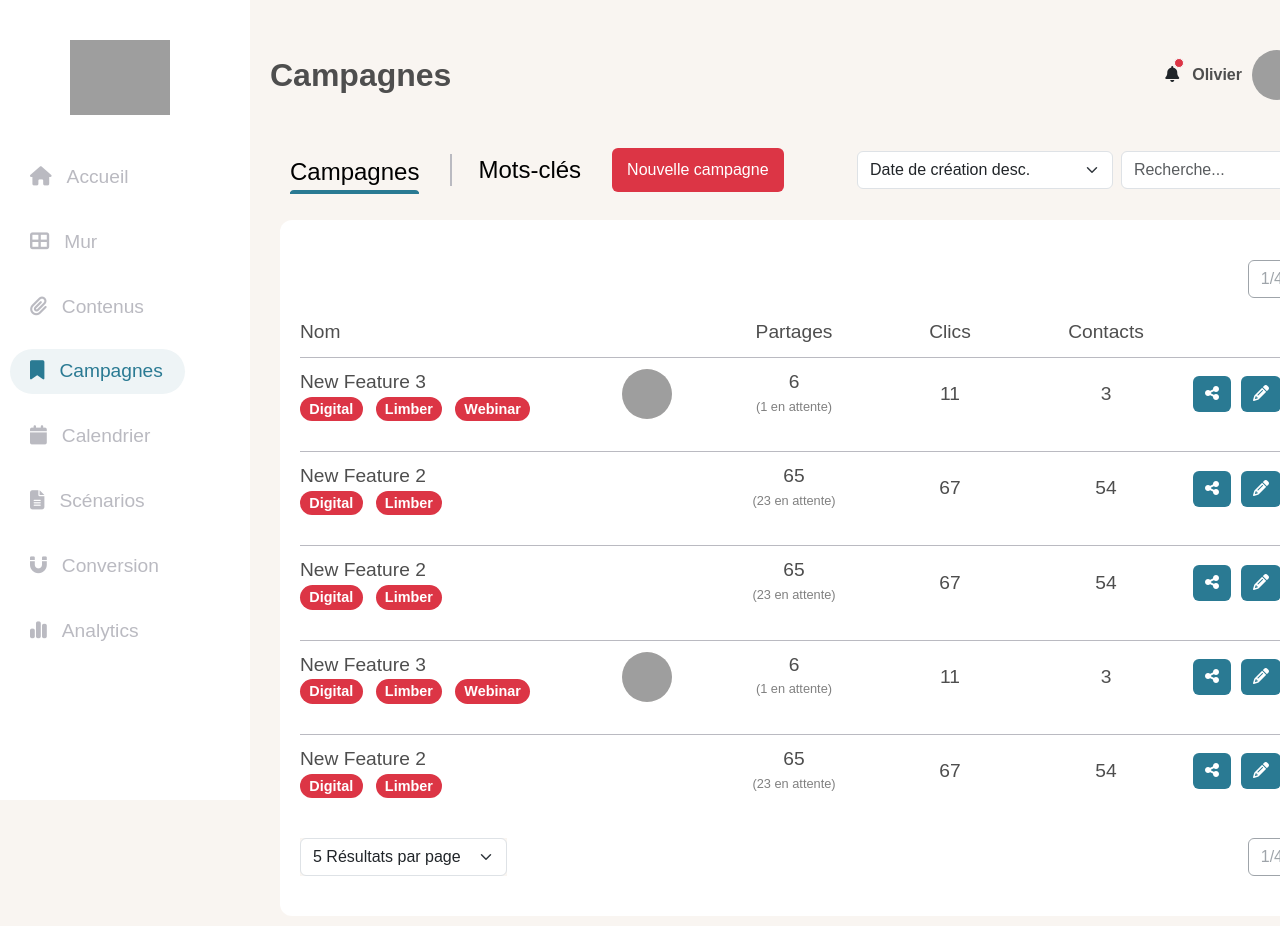
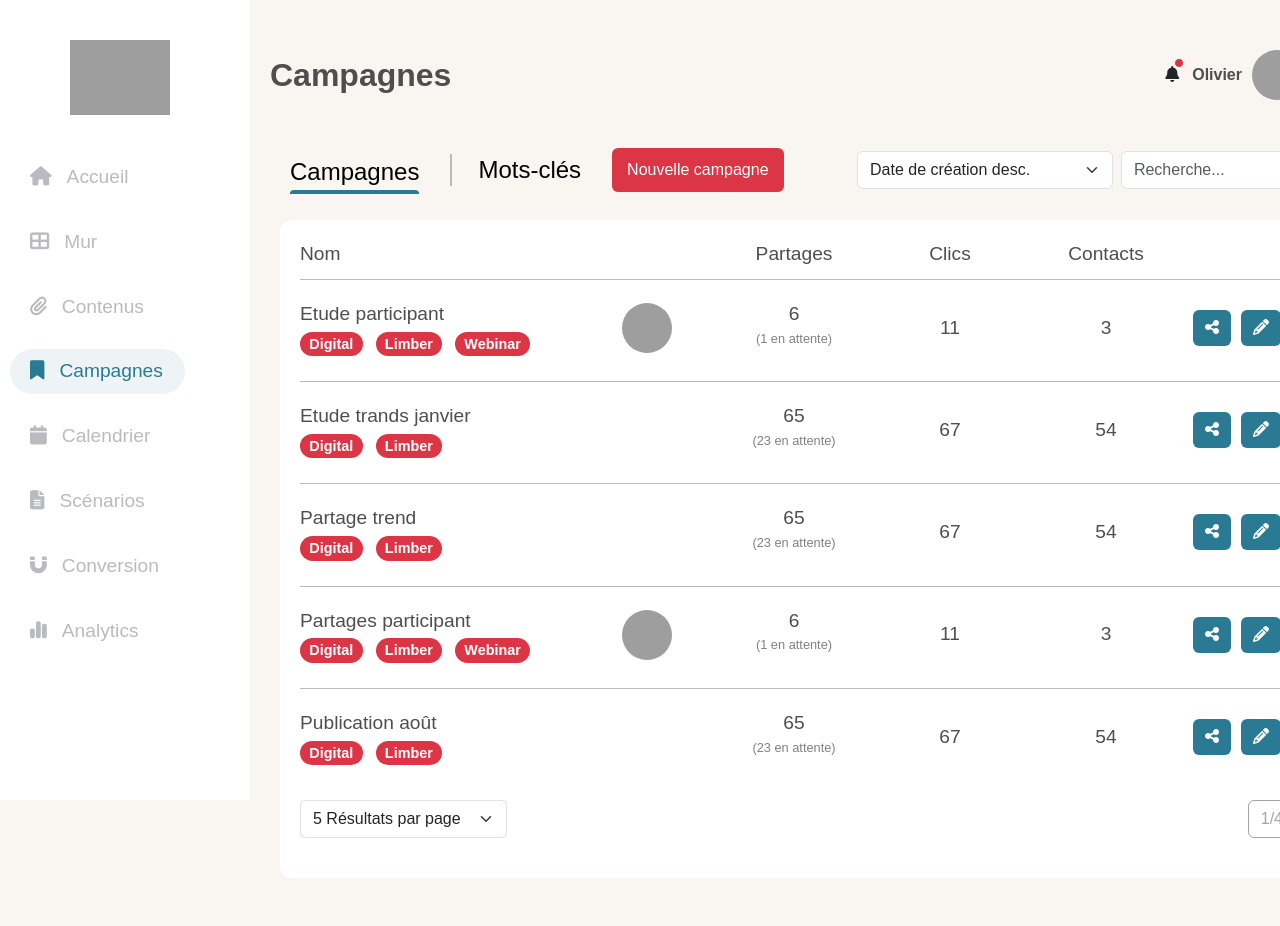
Before and after one commit to G1TS23/Limber-Campaigns, an Angular app: page /Campagnes in a window 1280 px wide. Shown: the top 926 px of the page. After the commit the page ends 888 px from the top, so only its background shows below. Built offline with nearby package versions, Linux system fonts and the light colour scheme; grey boxes are pictures that could not be loaded; a web font is replaced by a local one.

Commit message:
ajust some design

```diff
--- a/src/app/assets/campaigns.json
+++ b/src/app/assets/campaigns.json
@@ -2,7 +2,7 @@
     "campaigns" : [
     {
         "id" : 0,
-        "name" : "New Feature 1",
+        "name" : "Ajout participant",
         "badges" : ["Webinar", "Limber", "Digital"],
         "creatorImg" : "https://olivier-falahi.netlify.app/assets/images/Olivier-Falahi.PNG",
         "shares" : 34,
@@ -13,7 +13,7 @@
     },
     {
         "id" : 1,
-        "name" : "New Feature 2",
+        "name" : "Publication trends",
         "badges" : ["Limber", "Digital"],
         "shares" : 65,
         "idleShares" : 23,
@@ -23,7 +23,7 @@
     },
     {
         "id" : 2,
-        "name" : "New Feature 3",
+        "name" : "Partages participant",
         "badges" : ["Limber", "Digital", "Webinar"],
         "creatorImg" : "https://olivier-falahi.netlify.app/assets/images/Olivier-Falahi.PNG",
         "shares" : 6,
@@ -34,7 +34,7 @@
     },
     {
         "id" : 3,
-        "name" : "New Feature 1",
+        "name" : "Trends mars",
         "badges" : ["Webinar", "Limber", "Digital"],
         "creatorImg" : "https://olivier-falahi.netlify.app/assets/images/Olivier-Falahi.PNG",
         "shares" : 34,
@@ -46,7 +46,7 @@
     },
     {
         "id" : 4,
-        "name" : "New Feature 2",
+        "name" : "Partage trend",
         "badges" : ["Limber", "Digital"],
         "shares" : 65,
         "idleShares" : 23,
@@ -57,7 +57,7 @@
     },
     {
         "id" : 5,
-        "name" : "New Feature 3",
+        "name" : "Nouveau Participant",
         "badges" : ["Limber", "Digital", "Webinar"],
         "creatorImg" : "https://olivier-falahi.netlify.app/assets/images/Olivier-Falahi.PNG",
         "shares" : 6,
@@ -69,7 +69,7 @@
     },
     {
         "id" : 6,
-        "name" : "New Feature 1",
+        "name" : "Ajout trend juin",
         "badges" : ["Webinar", "Limber", "Digital"],
         "creatorImg" : "https://olivier-falahi.netlify.app/assets/images/Olivier-Falahi.PNG",
         "shares" : 34,
@@ -81,7 +81,7 @@
     },
     {
         "id" : 7,
-        "name" : "New Feature 2",
+        "name" : "Publication août",
         "badges" : ["Limber", "Digital"],
         "shares" : 65,
         "idleShares" : 23,
@@ -92,7 +92,7 @@
     },
     {
         "id" : 8,
-        "name" : "New Feature 3",
+        "name" : "Etude participant",
         "badges" : ["Limber", "Digital", "Webinar"],
         "creatorImg" : "https://olivier-falahi.netlify.app/assets/images/Olivier-Falahi.PNG",
         "shares" : 6,
@@ -104,7 +104,7 @@
     },
     {
         "id" : 9,
-        "name" : "New Feature 1",
+        "name" : "Trends mars participant",
         "badges" : ["Webinar", "Limber", "Digital"],
         "creatorImg" : "https://olivier-falahi.netlify.app/assets/images/Olivier-Falahi.PNG",
         "shares" : 34,
@@ -116,7 +116,7 @@
     },
     {
         "id" : 10,
-        "name" : "New Feature 2",
+        "name" : "Ajout décembre",
         "badges" : ["Limber", "Digital"],
         "shares" : 65,
         "idleShares" : 23,
@@ -127,7 +127,7 @@
     },
     {
         "id" : 11,
-        "name" : "New Feature 3",
+        "name" : "Ajout fonctionnalité",
         "badges" : ["Limber", "Digital", "Webinar"],
         "creatorImg" : "https://olivier-falahi.netlify.app/assets/images/Olivier-Falahi.PNG",
         "shares" : 6,
@@ -139,7 +139,7 @@
     },
     {
         "id" : 12,
-        "name" : "New Feature 1",
+        "name" : "Trends fonctionnalité",
         "badges" : ["Webinar", "Limber", "Digital"],
         "creatorImg" : "https://olivier-falahi.netlify.app/assets/images/Olivier-Falahi.PNG",
         "shares" : 34,
@@ -151,7 +151,7 @@
     },
     {
         "id" : 13,
-        "name" : "New Feature 2",
+        "name" : "Ajout participant pérou",
         "badges" : ["Limber", "Digital"],
         "shares" : 65,
         "idleShares" : 23,
@@ -162,7 +162,7 @@
     },
     {
         "id" : 14,
-        "name" : "New Feature 3",
+        "name" : "Etude trends février",
         "badges" : ["Limber", "Digital", "Webinar"],
         "creatorImg" : "https://olivier-falahi.netlify.app/assets/images/Olivier-Falahi.PNG",
         "shares" : 6,
@@ -174,7 +174,7 @@
     },
     {
         "id" : 15,
-        "name" : "New Feature 1",
+        "name" : "Publication trends janvier",
         "badges" : ["Webinar", "Limber", "Digital"],
         "creatorImg" : "https://olivier-falahi.netlify.app/assets/images/Olivier-Falahi.PNG",
         "shares" : 34,
@@ -186,7 +186,7 @@
     },
     {
         "id" : 16,
-        "name" : "New Feature 2",
+        "name" : "Etude trands janvier",
         "badges" : ["Limber", "Digital"],
         "shares" : 65,
         "idleShares" : 23,
--- a/src/app/components/campagnes/campagnes.component.html
+++ b/src/app/components/campagnes/campagnes.component.html
@@ -28,15 +28,6 @@
     </div>
 
     <div *ngIf="tab" class="content">
-
-        <div class="footer">
-            <div class="result-per-page"></div>
-            <div class="pagination">
-            <button [ngClass]="{ 'hidden' : currentPage === 1}" class="arrow" (click)="previousPage()"><i class="fa-solid fa-chevron-left"></i></button>
-            <button type="button" class="btn btn-outline-secondary" disabled>{{ currentPage }}/{{ totalPages }}</button>
-            <button [ngClass]="{ 'hidden' : currentPage === totalPages}" class="arrow" (click)="nextPage()"><i class="fa-solid fa-chevron-right"></i></button>
-            </div>
-        </div>
 
         <div class="header-content">
             <div class="nom">Nom</div>
--- a/src/app/components/campagnes/feature/feature.component.scss
+++ b/src/app/components/campagnes/feature/feature.component.scss
@@ -12,7 +12,7 @@
     background-color: white;
     border-top: 1px solid #BABAC1;
     margin: 10px 0;
-    padding: 10px 0;
+    padding: 20px 0 5px;
 
     .features-details{
         display: flex;
@@ -24,6 +24,7 @@
 
     .feature-name{
         background-color: white;
+        padding-bottom: 3px;
     }
 
     .badges{
```
